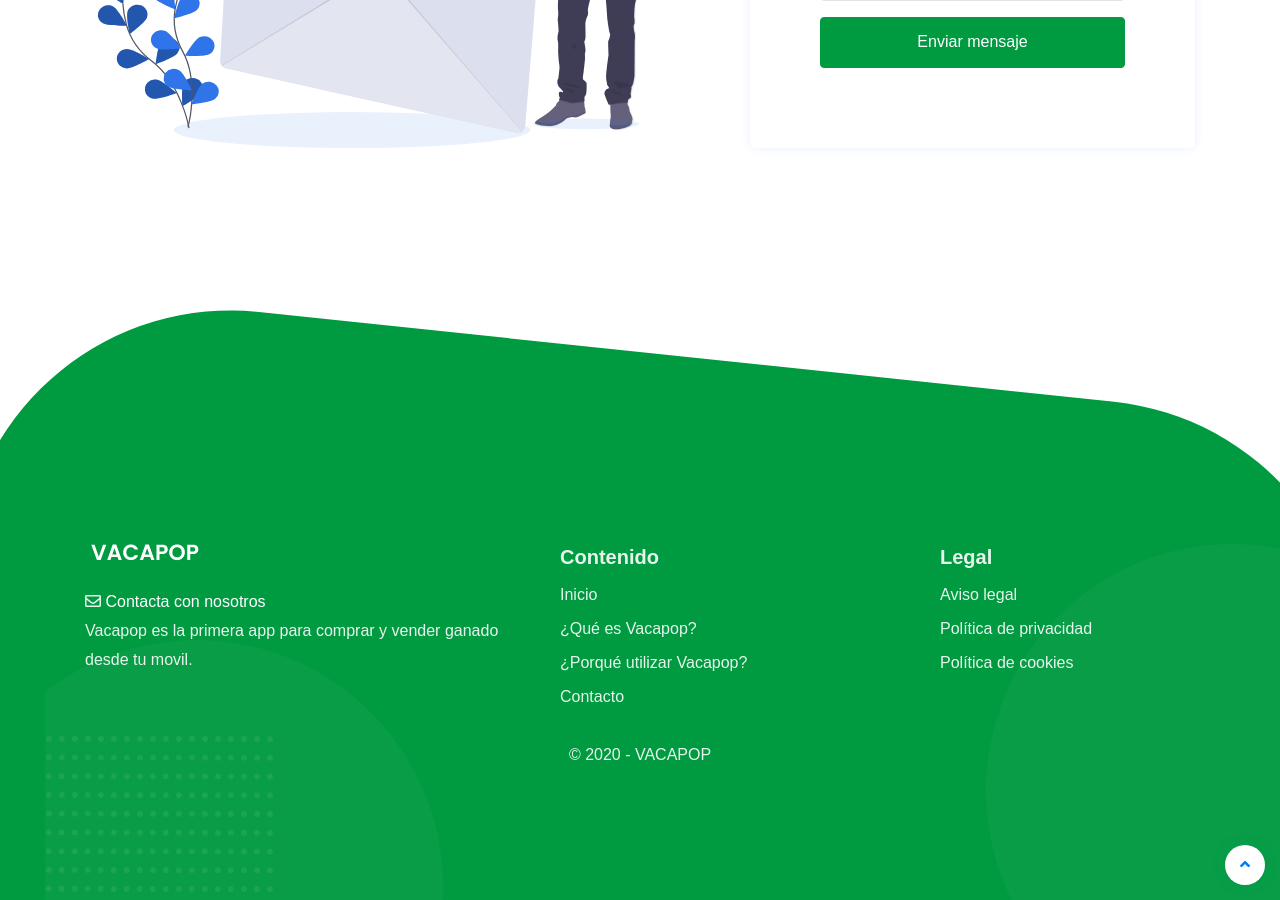
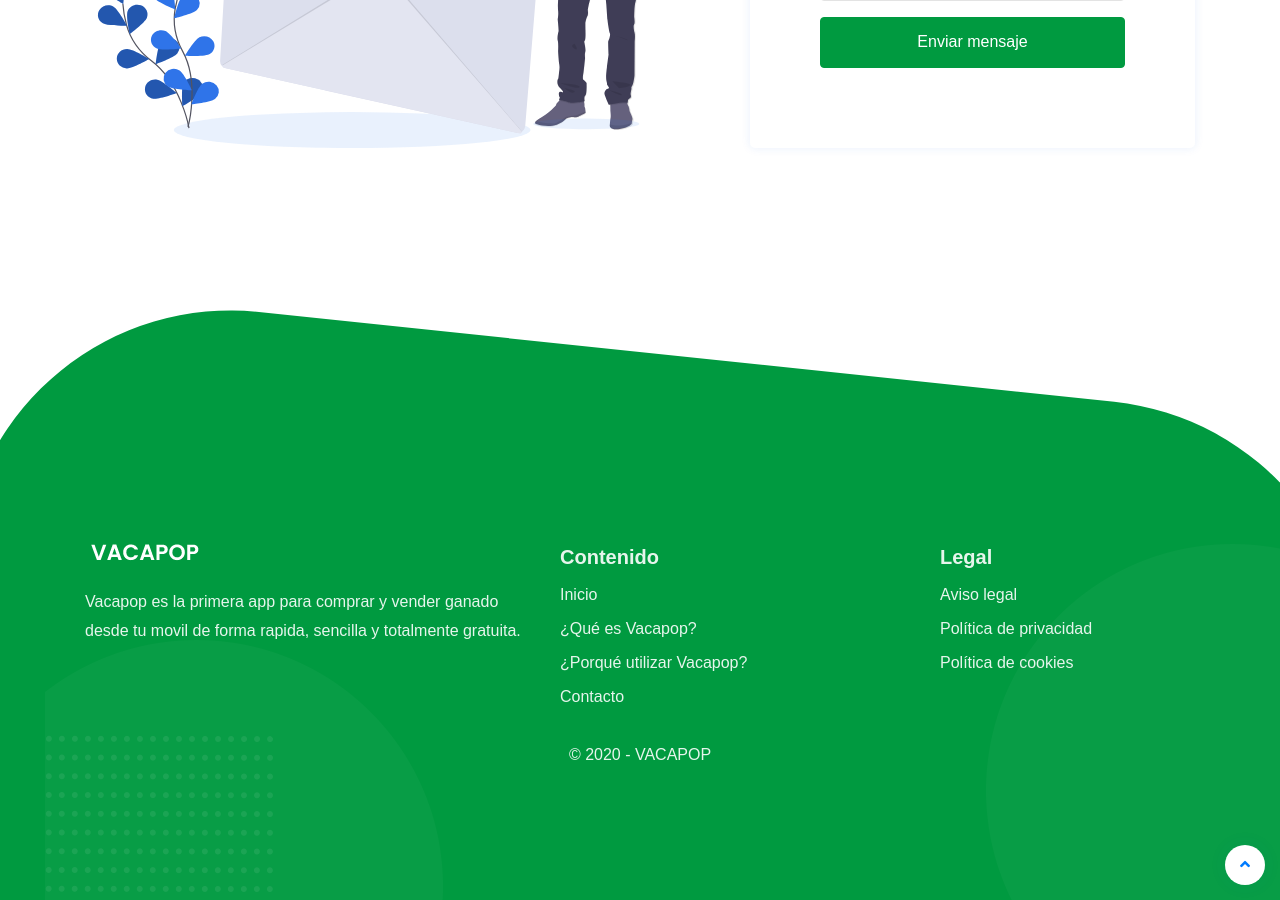
Before and after one commit to project-market-bb/project-market-bb.github.io, a Jekyll site: the page built from index.html, in a window 1280 px wide and 900 px high, scrolled down 3884 px. Built offline with Jekyll 4.4.1, drawn with Linux system fonts in a browser that asks for light colours; some web fonts are replaced; some of the changed text lies outside the part shown.

```diff
--- a/_includes/footer.html
+++ b/_includes/footer.html
@@ -6,14 +6,10 @@
                     <a href="{{site.url}}" class="footer-logo"><img src="{{site.logo}}" alt="{{site.title}}" /></a>
                     <div class="footer-widget">
                         <p>
-                            <i class="far fa-envelope"></i>
-                            <a style='color: white !important' href='mailto:hola@vacapop.com'>
-                                Contacta con nosotros
-                            </a>
-                            <br>
-                            Vacapop es la primera app para comprar y vender ganado desde tu movil.
+                            Vacapop es la primera app para comprar y vender ganado desde tu movil de forma rapida, sencilla y totalmente gratuita.
+                        </p>
                             <!--
-                                Vacapop es la primera app para comprar y vender ganado desde tu movil de forma rapida, sencilla y totalmente gratuita.</p>
+
                                 <ul class="social-link list-inline">
                                     <li class="list-inline-item"><a href="mailto:hola@vacapop.com"><i class="far fa-envelope"></i></a></li>
                                     <li class="list-inline-item"><a target='_blank' href="https://www.facebook.com/vacapopapp"><i class="fab fa-facebook-f"></i></a></li>
--- a/_includes/subscribe.html
+++ b/_includes/subscribe.html
@@ -18,7 +18,7 @@
             <div class="section-title m-b-60">
                 <h2 class="big-font2">Contáctanos</h2>
                 <p>
-                    Si tienes dudas sobre Vacapop o quieres conocer más detalles, no dudes en enviarnos un mensaje.
+                    Si quieres conocer más detalles sobre Vacapop o tienes alguna duda, no dudes en enviarnos un mensaje.
                 </p>
             </div>
             </div>
```
